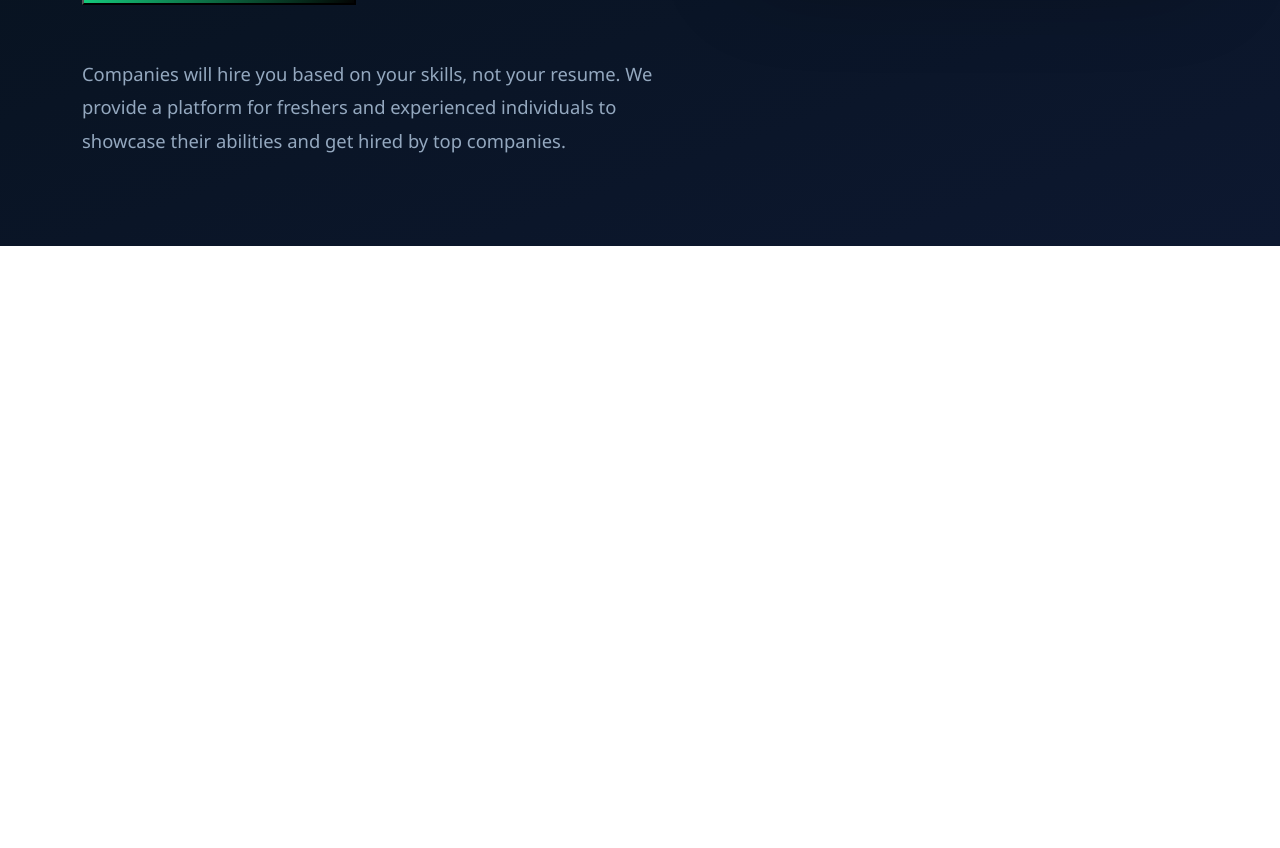
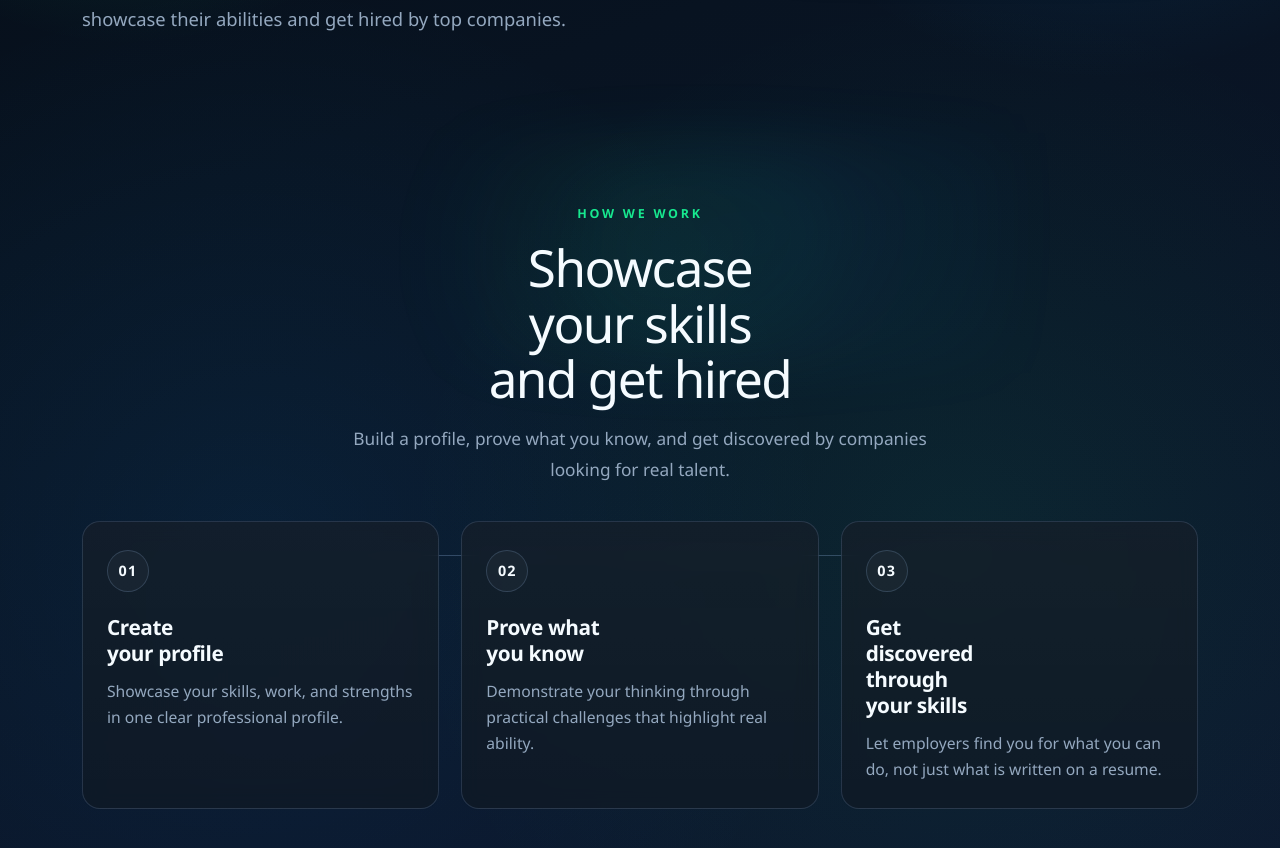
Before and after one commit to sx0ii7dsxd-cpu/The1LookingFor, a React (Vite) app: page / in a window 1280 px wide. Shown: the part 554-1402 px from the top of the page. Before the commit the page ends 800 px from the top, so only its background shows below. Built offline with nearby package versions, Linux system fonts and the light colour scheme.

Commit message:
how it works

```diff
--- a/Frontend/src/App.css
+++ b/Frontend/src/App.css
@@ -19,6 +19,8 @@ body {
     background:
         radial-gradient(circle at 10% 18%, rgba(23, 232, 143, 0.18), transparent 20%),
         radial-gradient(circle at 86% 16%, rgba(13, 167, 255, 0.18), transparent 24%),
+        radial-gradient(circle at 75% 75%, rgba(23, 232, 143, 0.08), transparent 38%),
+        radial-gradient(circle at 20% 75%, rgba(13, 167, 255, 0.08), transparent 38%),
         linear-gradient(160deg, #040a12 0%, #081321 42%, #0d1830 100%);
     color: var(--text);
 }
@@ -115,8 +117,7 @@ body {
     color: #ffffff;
     background: rgba(23, 232, 143, 0.1);
     padding: 10px 14px;
-    border: 1px solid rgba(23, 232, 143, 0.16);
-    border-radius: 999px;
+    border: 1px solid rgb(63, 64, 63);
 }
 
 .benifits {
@@ -165,6 +166,146 @@ body {
     position: relative;
     z-index: 1;
 }
+.working {
+    position: relative;
+    width: 100%;
+    margin-top: 56px;
+    padding: 96px 0 40px;
+    display: flex;
+    flex-direction: column;
+    align-items: center;
+    gap: 18px;
+    text-align: center;
+}
+
+.working::before {
+    content: '';
+    position: absolute;
+    inset: 24px 16% auto;
+    height: 240px;
+    background:
+        radial-gradient(circle at 50% 50%, rgba(23, 232, 143, 0.08), transparent 58%),
+        radial-gradient(circle at 72% 38%, rgba(13, 167, 255, 0.06), transparent 48%);
+    filter: blur(28px);
+    pointer-events: none;
+    z-index: 0;
+}
+
+.section-label,
+.section-heading,
+.section-copy,
+.steps-grid {
+    position: relative;
+    z-index: 1;
+}
+
+.section-label {
+    margin: 0;
+    color: var(--primary);
+    font-size: 0.78rem;
+    font-weight: 800;
+    letter-spacing: 0.22em;
+    text-transform: uppercase;
+}
+
+.section-heading {
+    margin: 0;
+    max-width: 14ch;
+    font-size: clamp(2rem, 4vw, 3.35rem);
+    line-height: 1.08;
+    letter-spacing: -0.03em;
+    color: var(--text);
+    text-wrap: balance;
+}
+
+.section-copy {
+    margin: 0 0 18px;
+    max-width: 60ch;
+    font-size: clamp(0.98rem, 1.35vw, 1.08rem);
+    line-height: 1.75;
+    color: var(--muted);
+    text-wrap: pretty;
+}
+
+.steps-grid {
+    position: relative;
+    width: 100%;
+    display: grid;
+    grid-template-columns: repeat(3, minmax(0, 1fr));
+    gap: 22px;
+    align-items: stretch;
+}
+
+.steps-grid::before {
+    content: '';
+    position: absolute;
+    top: 34px;
+    left: 16.66%;
+    right: 16.66%;
+    height: 1px;
+    background: linear-gradient(90deg, transparent, rgba(134, 167, 208, 0.32) 14%, rgba(134, 167, 208, 0.32) 86%, transparent);
+    z-index: 0;
+}
+
+.step-card {
+    position: relative;
+    min-height: 228px;
+    padding: 28px 24px 26px;
+    display: flex;
+    flex-direction: column;
+    align-items: flex-start;
+    text-align: left;
+    border: 1px solid rgba(134, 167, 208, 0.2);
+    border-radius: 18px;
+    background:
+        linear-gradient(180deg, rgba(255, 255, 255, 0.04), rgba(255, 255, 255, 0.02)),
+        rgba(9, 18, 30, 0.72);
+    backdrop-filter: blur(10px);
+    transition: transform 180ms ease, border-color 180ms ease, background 180ms ease;
+    z-index: 1;
+}
+
+.step-card:hover {
+    transform: translateY(-4px);
+    border-color: rgba(23, 232, 143, 0.34);
+    background:
+        linear-gradient(180deg, rgba(23, 232, 143, 0.05), rgba(255, 255, 255, 0.025)),
+        rgba(9, 18, 30, 0.78);
+}
+
+.step-number {
+    width: 42px;
+    height: 42px;
+    margin-bottom: 22px;
+    display: inline-flex;
+    align-items: center;
+    justify-content: center;
+    border-radius: 999px;
+    border: 1px solid rgba(134, 167, 208, 0.24);
+    background: rgba(255, 255, 255, 0.03);
+    color: var(--text);
+    font-size: 0.9rem;
+    font-weight: 800;
+    letter-spacing: 0.08em;
+}
+
+.step-title {
+    margin: 0 0 12px;
+    max-width: 12ch;
+    font-size: 1.3rem;
+    line-height: 1.25;
+    letter-spacing: -0.02em;
+    color: var(--text);
+    text-wrap: balance;
+}
+
+.step-copy {
+    margin: 0;
+    font-size: 0.98rem;
+    line-height: 1.68;
+    color: var(--muted);
+}
+
 
 @media (min-width: 900px) {
     .container {
@@ -204,6 +345,24 @@ body {
         align-self: center;
         margin: 0;
     }
+
+    .working {
+        grid-column: 1 / -1;
+    }
+}
+
+@media (max-width: 900px) {
+    .working {
+        padding: 84px 0 28px;
+    }
+
+    .steps-grid {
+        grid-template-columns: repeat(2, minmax(0, 1fr));
+    }
+
+    .steps-grid::before {
+        display: none;
+    }
 }
 
 @media (max-width: 640px) {
@@ -227,4 +386,32 @@ body {
     .heading {
         max-width: 11ch;
     }
+
+    .working {
+        margin-top: 28px;
+        padding: 64px 0 12px;
+        gap: 14px;
+    }
+
+    .section-heading {
+        font-size: 2rem;
+    }
+
+    .section-copy {
+        margin-bottom: 8px;
+    }
+
+    .steps-grid {
+        grid-template-columns: 1fr;
+        gap: 16px;
+    }
+
+    .step-card {
+        min-height: auto;
+        padding: 24px 20px;
+    }
+
+    .step-title {
+        max-width: none;
+    }
 }
--- a/Frontend/src/App.jsx
+++ b/Frontend/src/App.jsx
@@ -23,6 +23,30 @@ function App() {
             <p className="description">
                 Companies will hire you based on your skills, not your resume. We provide a platform for freshers and experienced individuals to showcase their abilities and get hired by top companies.
             </p>
+            <section className="working">
+                <h2 className="section-label">How We Work</h2>
+                <p className="section-heading">Showcase your skills and get hired</p>
+                <p className="section-copy">
+                    Build a profile, prove what you know, and get discovered by companies looking for real talent.
+                </p>
+                <div className="steps-grid">
+                    <article className="step-card">
+                        <span className="step-number">01</span>
+                        <h3 className="step-title">Create your profile</h3>
+                        <p className="step-copy">Showcase your skills, work, and strengths in one clear professional profile.</p>
+                    </article>
+                    <article className="step-card">
+                        <span className="step-number">02</span>
+                        <h3 className="step-title">Prove what you know</h3>
+                        <p className="step-copy">Demonstrate your thinking through practical challenges that highlight real ability.</p>
+                    </article>
+                    <article className="step-card">
+                        <span className="step-number">03</span>
+                        <h3 className="step-title">Get discovered through your skills</h3>
+                        <p className="step-copy">Let employers find you for what you can do, not just what is written on a resume.</p>
+                    </article>
+                </div>
+            </section>
         </main>
     );
 }
```
